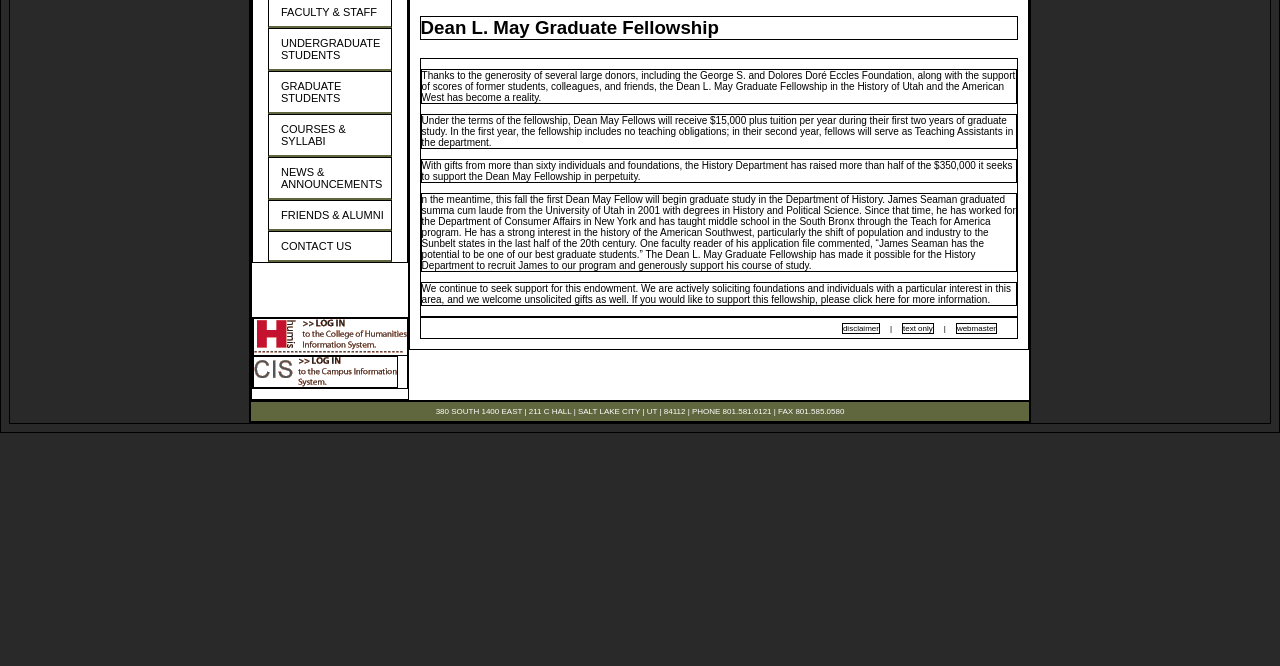
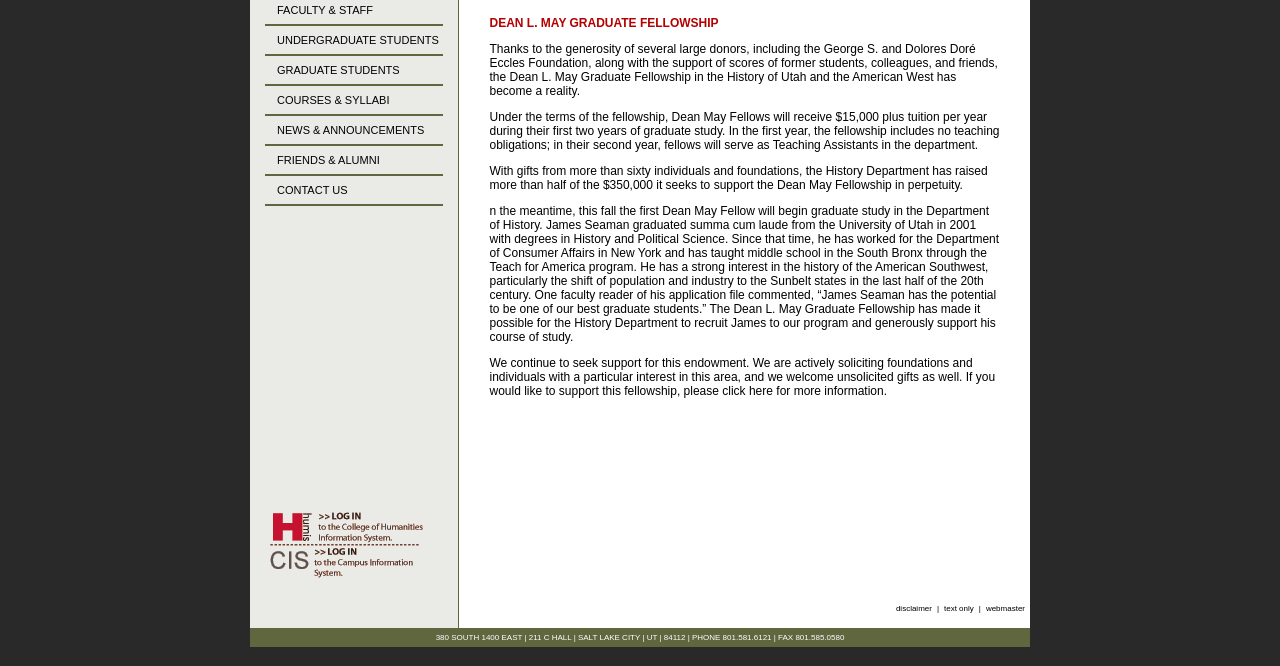
Before and after one commit to a-sorenson/HUMIS, a plain HTML site: page inner.html in a window 1280 px wide. Shown: the part 134-800 px from the top of the page. Drawn offline with Linux system fonts and the light colour scheme.

Commit message:
Cleaned up spacing and design.

```diff
--- a/inner.html
+++ b/inner.html
@@ -42,7 +42,7 @@
                     Dean L. May Graduate Fellowship
                 </h3>
 
-                <div>
+                <div id="fellowship_info">
                     <p>
                         Thanks to the generosity of several large donors, including the George S. and Dolores
                         Doré Eccles Foundation, along with the support of scores of former students, colleagues,
--- a/style.css
+++ b/style.css
@@ -1,7 +1,3 @@
-* {
-    border: black solid 1px;
-}
-
 body {
     font-family: Arial, Helvetica, sans-serif;
     background-color: #292929;
@@ -36,7 +32,7 @@ nav.secondary{
     display: flex;
     justify-content: right;
     align-items: center;
-    gap: 10px;
+    gap: 5px;
 
     a{
         color: black;
@@ -161,9 +157,45 @@ h4 {
 }
 
 .fellowship-main-content > div.left-side {
-    width : 20%;
+    width : 27%;
+    background-color: rgba(96, 102, 62, 0.13);
+    border-right: #60663e solid 1px;
+    margin-bottom: 0;
+}
+
+.fellowship-main-content > div.left-side > nav {
+    margin-bottom: 300px;
+    margin-top: 10px;
+}
+
+.fellowship-main-content > div.left-side > .links {
+    margin-bottom: 50px;
+    margin-left: 20px;
 }
 
 .fellowship-main-content > div.right-side {
-    width : 80%;
+    width : 70%;
+    margin-bottom: 0;
+    padding-left: 30px;
+    padding-right: 0;
 }
+
+.fellowship-main-content > div.right-side > nav.bottomNav {
+    padding: 0 5px 0 0;
+}
+
+h3 {
+    color: #b30000;
+    text-transform: uppercase;
+    font-size: 9pt;
+    margin-top: 30px;
+}
+
+#fellowship_info {
+    margin-bottom: 200px;
+}
+
+#fellowship_info > p {
+    font-size: 9pt;
+    margin-right: 30px;
+}
```
